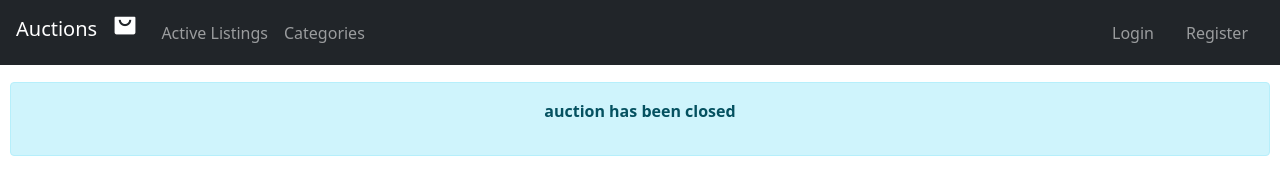
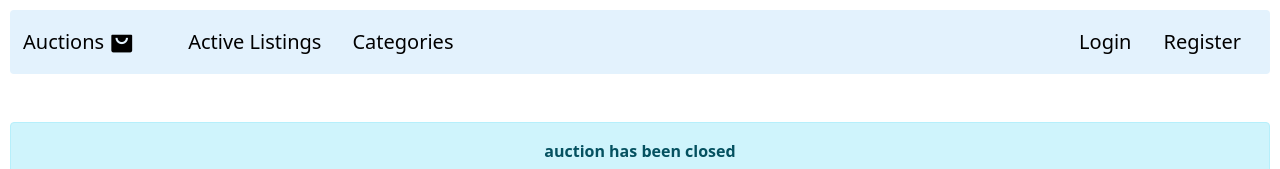
Before and after one commit to ycwhencpp/bechde, a Django app: page /listing/19 in a window 1280 px wide. Shown: the top 169 px of the page. Run offline with Django 3.2, Linux system fonts and the light colour scheme; data comes from the database, SQL or seed files in the repository; both versions use the stored data as it was after the commit; some libraries are stand-ins or nearby versions.

Commit message:
improved navbar design

```diff
--- a/auctions/static/auctions/styles.css
+++ b/auctions/static/auctions/styles.css
@@ -100,11 +100,29 @@ button{
     background-size: 50%;
 
 }
+.navbar_logo{
+
+    display: flex;
+    justify-content: center;
+    align-items: center;
+    margin-top: 8px;
+}
 .bxs-shopping-bag-alt{
-    font-size:25px;
-    margin-left:10px;
-    /* margin-top:20px; */
-    display: inline-block;
-    /* padding-top:20px; */
-    /* border:2px #fff solid; */
+margin-left: 5px;
+margin-top: 3px;
+font-size:25px;
+color:#000000;
 }
+.nav-link{
+    color:#000000 !important;
+    text-align: center !important;
+    font-weight:500;
+}
+.nav-item,.navbar-nav{
+    margin-left:15px;
+}
+
+.nav-link:hover{
+    color:green !important;
+
+}
--- a/auctions/templates/auctions/layout.html
+++ b/auctions/templates/auctions/layout.html
@@ -12,10 +12,9 @@
         <link href='https://unpkg.com/boxicons@2.0.9/css/boxicons.min.css' rel='stylesheet'>
     </head>
     <body>
-        <nav class="navbar fixed-top navbar-dark bg-dark navbar-expand-lg">
-            <h4 class="navbar-brand text-center" ><a href="{% url 'index' %}" style="text-decoration: none ;color:#fff ;">Auctions <i class='bx bxs-shopping-bag-alt'></i></a></h4>
-
-            <div class="collapse navbar-collapse" id="navbarSupportedContent">
+        <nav class="navbar  navbar-light navbar-toggler  navbar-expand-lg" style=" background-color: #e3f2fd; height:8vh;" >
+            <h4 class="navbar-brand text-center" ><a href="{% url 'index' %}" style="text-decoration: none ;color:#000000 ;" class="navbar_logo">Auctions <i class='bx bxs-shopping-bag-alt'></i></a></h4>
+            <div class="collapse navbar-collapse" id="navbarNavDropdown">
                 <ul class="navbar-nav mr-auto">
                     <li class="nav-item">
                         <a class="nav-link" href="{% url 'index' %}">Active Listings</a>
@@ -33,15 +32,17 @@
 
                     {% endif %}
                 </ul>
-                <ul class="navbar-nav justify-content-end">
+
+
+                <ul class="navbar-nav justify-content-end "  id="navbarNavDropdown">
                     {% if user.is_authenticated %}
                         <li class="nav-item dropdown">
-                            <a class="nav-link dropdown-toggle" href="#" id="navbarDropdownMenuLink" role="button" data-toggle="dropdown" aria-haspopup="true" aria-expanded="false">
-                                <i class="fa fa-user pr-1" aria-hidden="true"></i> Signed in as <strong>{{ user.username }}</strong>
+                            <a class="nav-link dropdown-toggle" href="#" id="navbarScrollingDropdown" role="button" data-bs-toggle="dropdown" aria-expanded="false" >
+                            Signed in as <strong> {{user.username}}</strong>
                             </a>
-                            <div class="dropdown-menu" aria-labelledby="navbarDropdownMenuLink">
-                                <a class="dropdown-item" href="{% url 'logout' %}">Log out</a>
-                            </div>
+                            <ul class="dropdown-menu" aria-labelledby="navbarScrollingDropdown">
+                                <li><a class="dropdown-item" href="{% url 'logout' %}">Log Out</a></li>
+                            </ul>
                         </li>
                     {% else %}
                         <a class="nav-link mx-lg-2" href="{% url 'login' %}">Login</a>
@@ -52,10 +53,11 @@
         </nav>
         <br>
         <br>
-        <br>
 
         {% block body %}
         {% endblock %}
     </body>
+    <!-- JavaScript Bundle with Popper -->
+<script src="https://cdn.jsdelivr.net/npm/bootstrap@5.1.3/dist/js/bootstrap.bundle.min.js" integrity="sha384-ka7Sk0Gln4gmtz2MlQnikT1wXgYsOg+OMhuP+IlRH9sENBO0LRn5q+8nbTov4+1p" crossorigin="anonymous"></script>
 
 </html>
--- a/auctions/templates/auctions/listing.html
+++ b/auctions/templates/auctions/listing.html
@@ -142,7 +142,6 @@
                 <div class="col-xl-12 pt-1">
                     {{ c }}
                 </div>
-
             </div>
         {% endfor %}
         </div>
```
Also changed, not shown: db.sqlite3.
